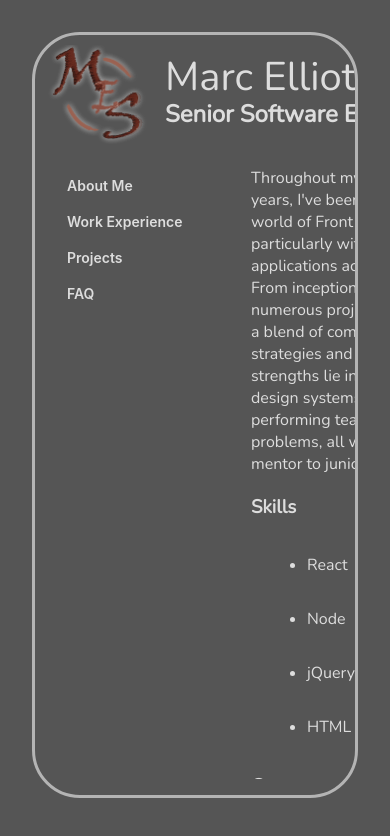
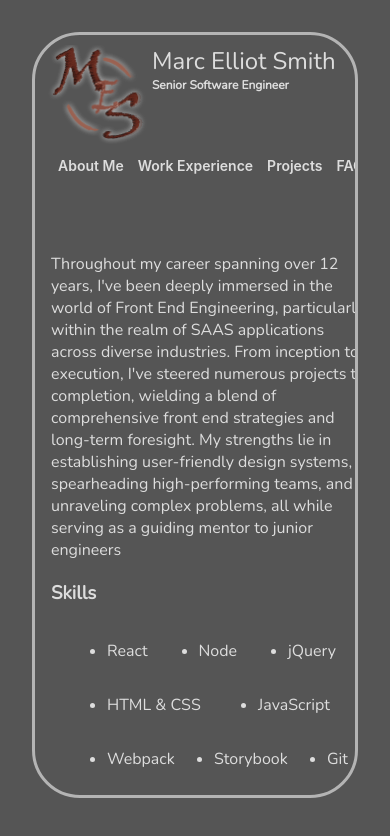
Before and after one commit to reggaebass/resumewebsite, a React (Create React App) app: page / in a window 390 px wide. Shown: the top 836 px of the page. Built offline with nearby package versions, Linux system fonts and the light colour scheme.

Commit message:
make mobile friendly

```diff
--- a/package.json
+++ b/package.json
@@ -1,5 +1,6 @@
 {
   "name": "resumewebsite",
+  "homepage": "http://www.marcelliotsmith.com/",
   "version": "0.1.0",
   "private": true,
   "dependencies": {
--- a/src/components/about/about.scss
+++ b/src/components/about/about.scss
@@ -12,3 +12,13 @@
     }
 
 }
+
+@media screen and (max-width: 490px){
+    .skills {
+        ul {
+            max-height: none;
+            flex-direction: row;
+
+        }
+    }
+}
--- a/src/components/header/header.scss
+++ b/src/components/header/header.scss
@@ -19,3 +19,20 @@
         font-weight: 200;
     }
 }
+
+@media screen and (max-width: 490px){
+    .header {
+        &__text {
+            width: 100%;
+            line-height: normal;        }
+        h1 {
+            font-size: 1.5em;
+            margin: 0;
+        }
+        h2 {
+            font-size: .75em;
+            margin: 0;
+        }
+    }
+
+}
--- a/src/components/sidenav/sidenav.scss
+++ b/src/components/sidenav/sidenav.scss
@@ -10,3 +10,13 @@
         }
     }
 }
+
+@media screen and (max-width: 490px) {
+    .sidenav {
+        white-space: nowrap;
+        button {
+            display: inline;
+            padding: 0 .5em;
+        }
+    }
+}
--- a/src/pages/home.scss
+++ b/src/pages/home.scss
@@ -86,3 +86,36 @@
         opacity: 0;
     }
 }
+
+@media screen and (max-width: 490px) {
+    .home {
+        overflow: auto;
+        display: block;
+        .top {
+            display: block;
+        }
+        .left {
+            display : block;
+        }
+        .right {
+            padding: 1em;
+            position: unset;
+            .content {
+                padding: 1em;
+                .experience, .about, .projects, .faq {
+                    opacity: 1;
+                    transition: opacity 1s ease;
+                    max-width: 380px;
+                }
+                .hidden {
+                    opacity: 0;
+                    height: 0;
+                    transition: opacity 0s ease;
+                    margin: 0;
+                    padding: 0;
+                }
+              }
+        }
+    }
+
+}
```
Also changed, not shown: src/pages/loader.jsx (added, +10 -0 lines).
